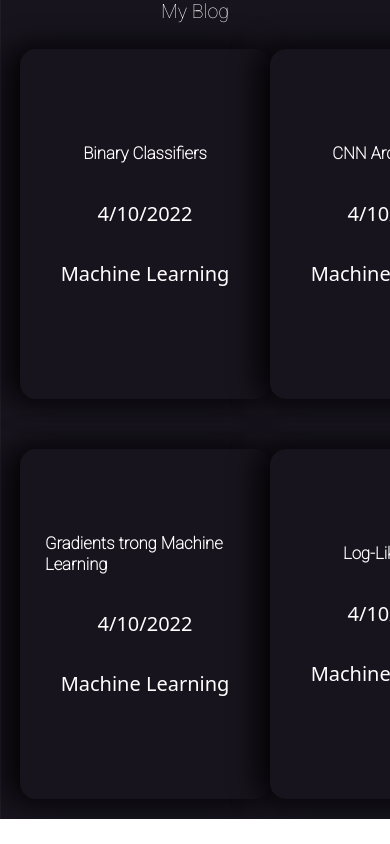
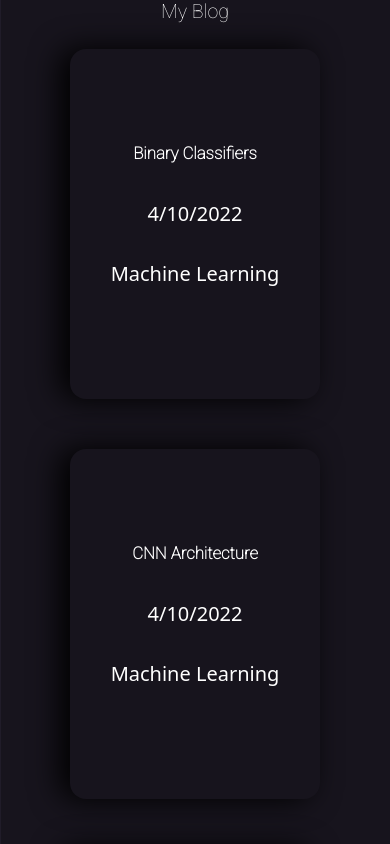
Before and after one commit to chauminhnguyen/my-website, a Next.js app: page /blog in a window 390 px wide. Shown: the top 844 px of the page. Built offline with nearby package versions, Linux system fonts and the light colour scheme.

Commit message:
responsive blog fixed

```diff
--- a/package.json
+++ b/package.json
@@ -13,10 +13,10 @@
     "framer-motion": "^6.2.6",
     "fs": "^0.0.1-security",
     "markdown-it-texmath": "^0.9.7",
-    "next": "^12.0.10",
+    "next": "^12.2.5",
     "nodemon": "^2.0.15",
-    "react": "17.0.2",
-    "react-dom": "17.0.2",
+    "react": "^17.0.2",
+    "react-dom": "^17.0.2",
     "react-scroll": "^1.8.4",
     "sass": "^1.49.7"
   },
--- a/styles/blog.scss
+++ b/styles/blog.scss
@@ -13,9 +13,22 @@ html{
     padding: 20px 20px;
     .blog-container {
         display: grid;
-        grid-template-columns: 1fr 1fr 1fr 1fr;
+        grid-template-columns: repeat(5, minmax(100px, 1fr));
         justify-items: center;
         row-gap: 50px;
+
+        @media screen and (max-width: 1050px) {
+            grid-template-columns: repeat(3, minmax(100px, 1fr));
+        }
+
+        @media screen and (max-width: 820px) {
+            grid-template-columns: repeat(2, minmax(100px, 1fr));
+        }
+
+        @media screen and (max-width: 568px) {
+            grid-template-columns: repeat(1, minmax(100px, 1fr));
+        }
+
         .article {
             cursor: pointer;
             display: flex;
```
Also changed, not shown: 1 other file (tests, documents, lock files or other folders).
